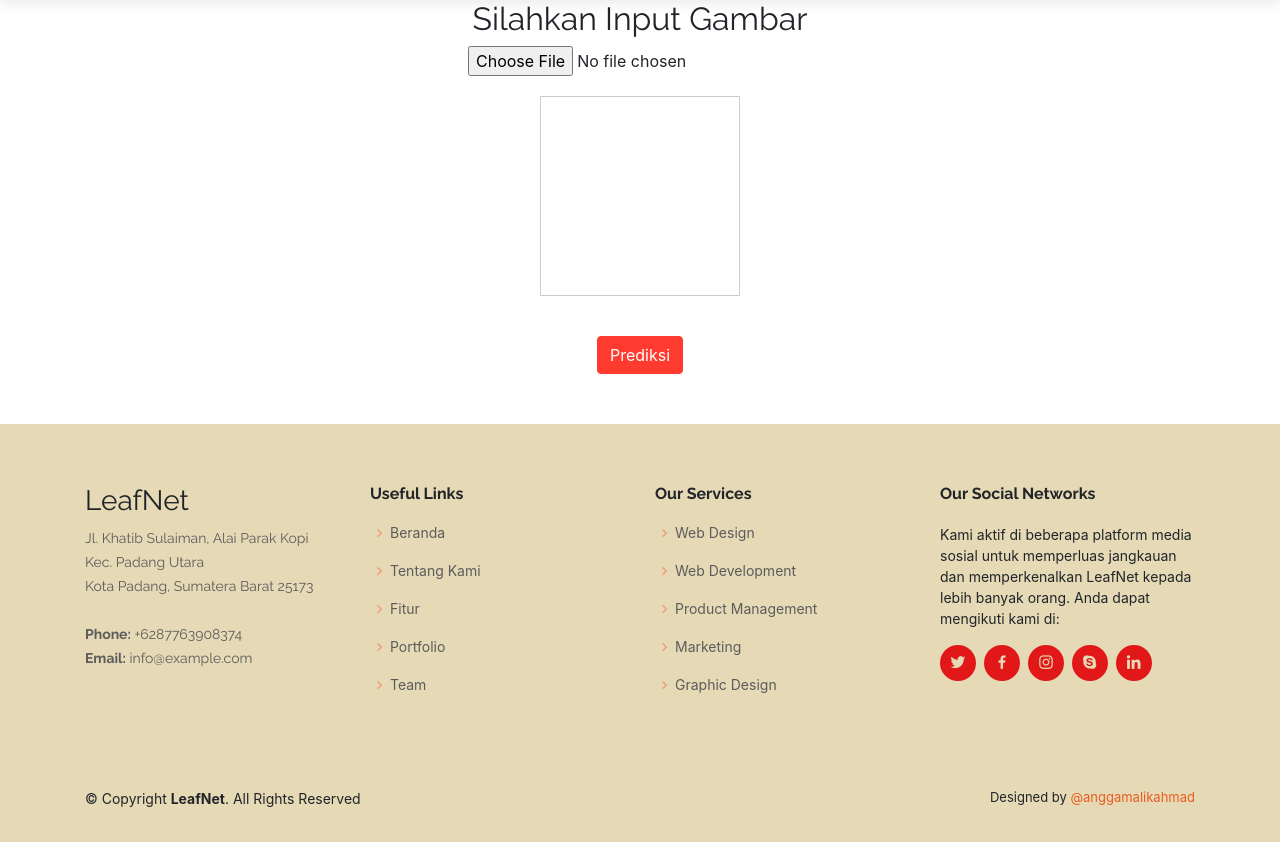
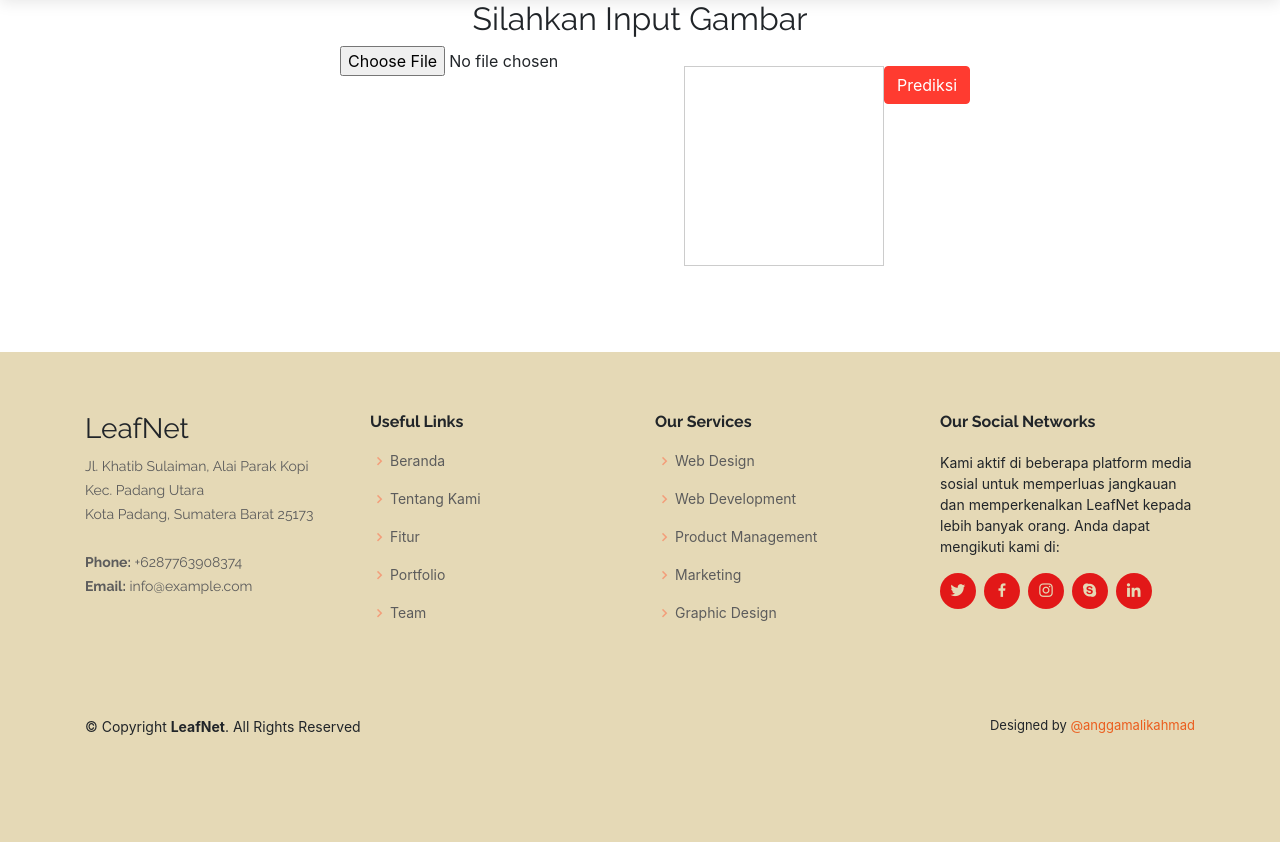
Before and after one commit to Omaewayoshiekinoroyo/LeafNet_Final, a Flask app: page /upload in a window 1280 px wide. Shown: the part 72-914 px from the top of the page. After the commit the page ends 807 px from the top, so only its background shows below. Run offline with Flask 3, Linux system fonts and the light colour scheme; some libraries are stand-ins or nearby versions.

Commit message:
upload.html

```diff
--- a/templates/upload.html
+++ b/templates/upload.html
@@ -68,7 +68,7 @@
     /* CSS untuk tampilan form */
     #container {
       margin: 50px auto;
-      width: 400px;
+      width: 600px;
       text-align: center;
     }
     #preview {
@@ -104,6 +104,17 @@
       border-color: #ff3b30;
     }
     #prediksi_submit {
+      margin-top: 20px;
+    }
+    /* Additional CSS */
+    #upload_form {
+      display: flex;
+      justify-content: space-between;
+    }
+    #upload_form .form-group {
+      flex-basis: 45%;
+    }
+    #hasil_prediksi {
       margin-top: 20px;
     }
   </style>
```
Lines whose indentation alone changed are shown as unchanged.
